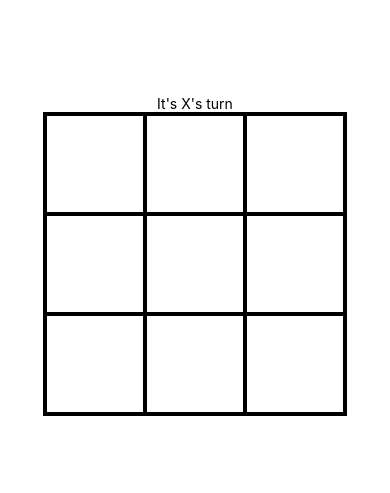
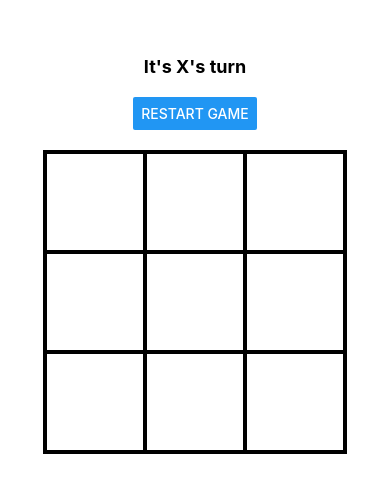
Before and after one commit to apethoud/tic-tac-toe, a React Native app: screen / in a window 390 px wide. Shown: the part 167-660 px from the top of the page. Built offline with nearby package versions, Linux system fonts and the light colour scheme.

Commit message:
add restart game button

```diff
--- a/src/GameManagement.js
+++ b/src/GameManagement.js
@@ -1,5 +1,5 @@
 import React, { Component } from 'react';
-import { View, Text, Button } from 'react-native';
+import { View, Text, Button, StyleSheet } from 'react-native';
 
 class GameManagement extends Component {
 
@@ -7,20 +7,30 @@ class GameManagement extends Component {
         const { whoseTurn, completedRow, resetBoard } = this.props;
         return (
             <>
-                <View>
-                    <Text>It's {whoseTurn}'s turn</Text>
+                <View style={styles.container}>
+                    <Text style={styles.whoseTurn}>
+                        It's {whoseTurn}'s turn
+                    </Text>
                 </View>
-                {completedRow && (
-                    <View>
-                        <Button
-                            title="New Game"
-                            onPress={resetBoard}
-                        />
-                    </View>
-                )}
+                <View style={styles.container}>
+                    <Button
+                        title={completedRow ? "New Game" : "Restart Game"}
+                        onPress={resetBoard}
+                    />
+                </View>
             </>
         )
     }
 }
 
+const styles = StyleSheet.create({
+    container: {
+        marginBottom: 20
+    },
+    whoseTurn: {
+        fontSize: 18,
+        fontWeight: "bold"
+    }
+})
+
 export default GameManagement;
```
